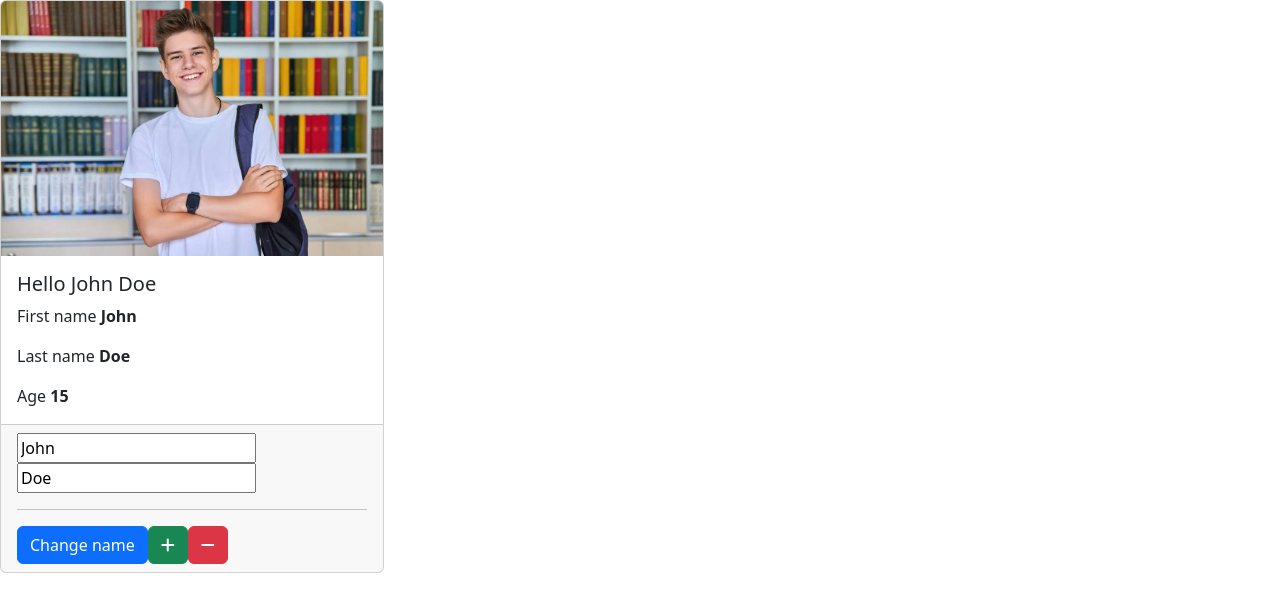
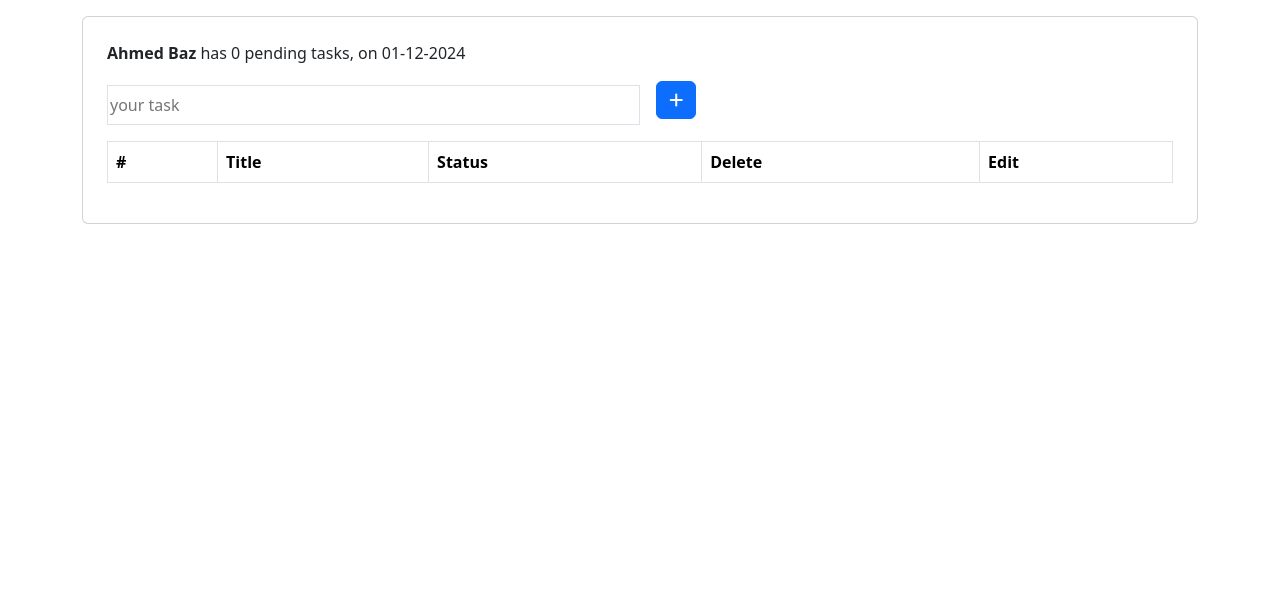
Before and after one commit to ahmed-baz/employee-web-app, an Angular app: page / in a window 1280 px wide. Shown: the top 612 px of the page. Built offline with nearby package versions, Linux system fonts and the light colour scheme.

Commit message:
- create task component - create maxLength pipe

```diff
--- a/src/app/app-routing.module.ts
+++ b/src/app/app-routing.module.ts
@@ -2,11 +2,12 @@ import {NgModule} from '@angular/core';
 import {RouterModule, Routes} from '@angular/router';
 import {StudentComponent} from './school/pages/student/student.component';
 import {EmployeeComponent} from './employee/pages/employee/employee.component';
+import {TaskComponent} from './school/pages/task/task.component';
 
 const routes: Routes = [
   {
     path: '',
-    component: StudentComponent
+    component: TaskComponent
   },
   {
     path: 'students',
--- a/src/app/app.module.ts
+++ b/src/app/app.module.ts
@@ -6,12 +6,16 @@ import { AppComponent } from './app.component';
 import { StudentComponent } from './school/pages/student/student.component';
 import {FormsModule} from "@angular/forms";
 import { EmployeeComponent } from './employee/pages/employee/employee.component';
+import { TaskComponent } from './school/pages/task/task.component';
+import { MaxLengthPipe } from './school/pipes/max-length.pipe';
 
 @NgModule({
   declarations: [
     AppComponent,
     StudentComponent,
-    EmployeeComponent
+    EmployeeComponent,
+    TaskComponent,
+    MaxLengthPipe
   ],
     imports: [
         BrowserModule,
--- /dev/null
+++ b/src/app/school/model/task.model.ts
@@ -0,0 +1,11 @@
+export class Task {
+
+  constructor(title: string) {
+    this.title = title;
+  }
+
+  id?: number = 0;
+  title?: string;
+  done?: boolean = false;
+  userId?: number = 0;
+}
--- /dev/null
+++ b/src/app/school/pages/task/task.component.css
@@ -0,0 +1,3 @@
+.done-task {
+  text-decoration-line: line-through;
+}
--- /dev/null
+++ b/src/app/school/pages/task/task.component.html
@@ -0,0 +1,47 @@
+<div class="container pt-3">
+  <div class="card pt-3  p-lg-4">
+    <div>
+      <b>{{ name }}</b> has
+      <span
+        [class.bg-danger]="isPendingTasksLimitExceeded()">
+        {{ getPendingTasksCount() }}
+      </span>
+      pending tasks, on {{ date | date:'dd-MM-yyyy' }}
+    </div>
+    <div class="pt-3">
+      <input type="text" class="form-check-input me-2" placeholder="your task" style="height: 40px; width: 50%;"
+             #inputTaskTitle (keyup.enter)="addTask(inputTaskTitle.value);inputTaskTitle.value='';">&nbsp;
+      <button type="button" class="btn btn-primary" (click)="addTask(inputTaskTitle.value);inputTaskTitle.value='';"><i
+        class="fa fa-add"></i>
+      </button>
+    </div>
+    <div class="pt-3">
+      <table class="table table-bordered">
+        <thead>
+        <tr>
+          <th scope="col">#</th>
+          <th scope="col">Title</th>
+          <th scope="col">Status</th>
+          <th scope="col">Delete</th>
+          <th scope="col">Edit</th>
+        </tr>
+        </thead>
+        <tbody>
+        <tr *ngFor="let task of tasks; let i = index">
+          <td>{{ i + 1 }}</td>
+          <td [class.done-task]="task.done">{{ task.title | titlecase }}</td>
+          <td>
+            <input type="checkbox" [(ngModel)]="task.done">
+          </td>
+          <td>
+            <button type="button" class="btn btn-danger" (click)="deleteTask(i)"><i class="fa fa-trash"></i></button>
+          </td>
+          <td>
+            <button type="button" class="btn btn-warning"><i class="fa fa-edit"></i></button>
+          </td>
+        </tr>
+        </tbody>
+      </table>
+    </div>
+  </div>
+</div>
--- /dev/null
+++ b/src/app/school/pages/task/task.component.ts
@@ -0,0 +1,33 @@
+import {Component} from '@angular/core';
+import {Task} from '../../model/task.model';
+
+@Component({
+  selector: 'app-task',
+  templateUrl: './task.component.html',
+  styleUrl: './task.component.css'
+})
+export class TaskComponent {
+
+  pendingTasksLimit: number = 5;
+  name: string = "Ahmed Baz";
+  date: Date = new Date();
+  tasks: Task[] = []
+
+  getPendingTasksCount(): number {
+    return this.tasks.filter(task => !task.done).length
+  }
+
+  isPendingTasksLimitExceeded(): boolean {
+    return this.getPendingTasksCount() > this.pendingTasksLimit;
+  }
+
+  addTask(title: string): void {
+    let task: Task = new Task(title);
+    this.tasks.push(task);
+  }
+
+  deleteTask(index: number): void {
+    this.tasks.splice(index, 1);
+  }
+
+}
--- /dev/null
+++ b/src/app/school/pipes/max-length.pipe.ts
@@ -0,0 +1,14 @@
+import {Pipe, PipeTransform} from '@angular/core';
+
+@Pipe({
+  name: 'maxLength'
+})
+export class MaxLengthPipe implements PipeTransform {
+
+  transform(value: string, length: number): string {
+    if (value.length > length)
+      return value.substring(0, length) + '...';
+    return value;
+  }
+
+}
```
Also changed, not shown: 2 other files (tests, documents, lock files or other folders).
